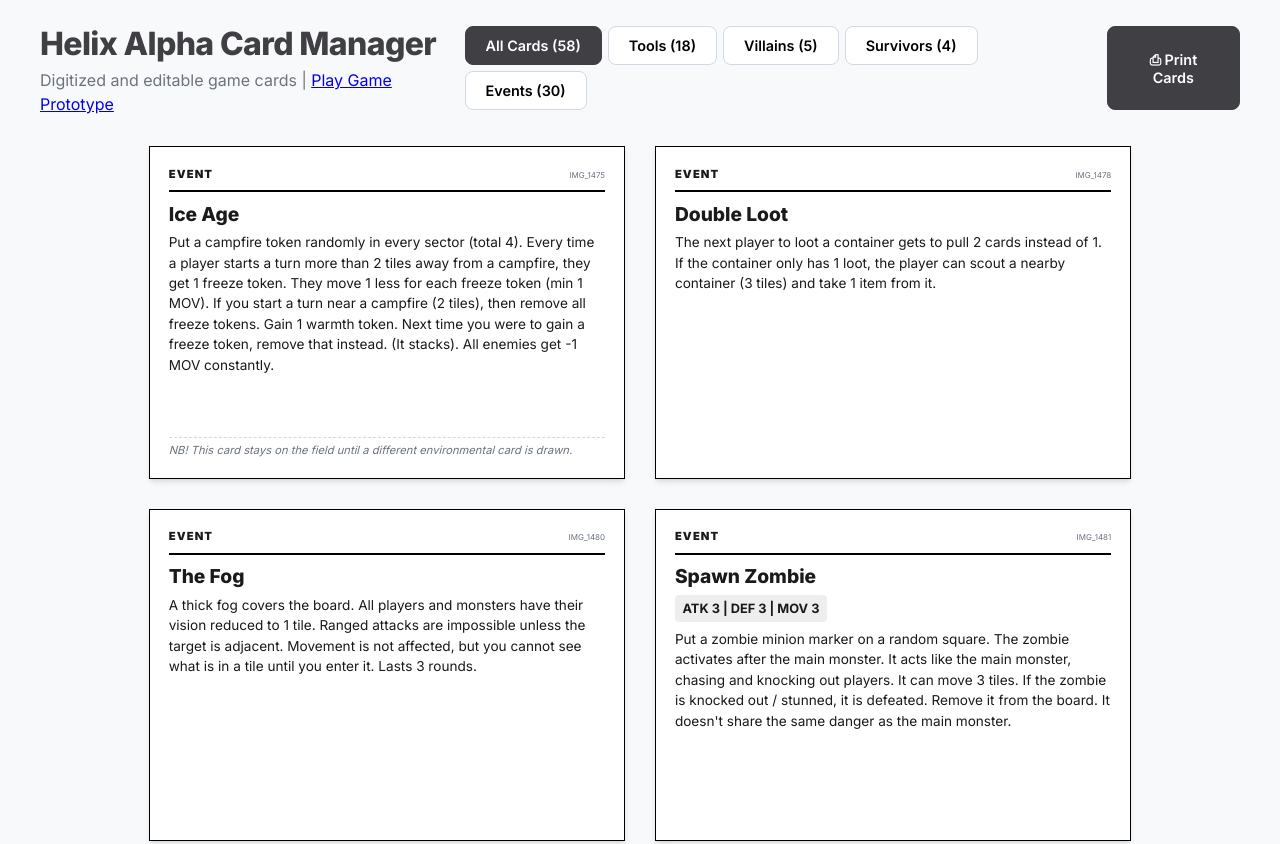
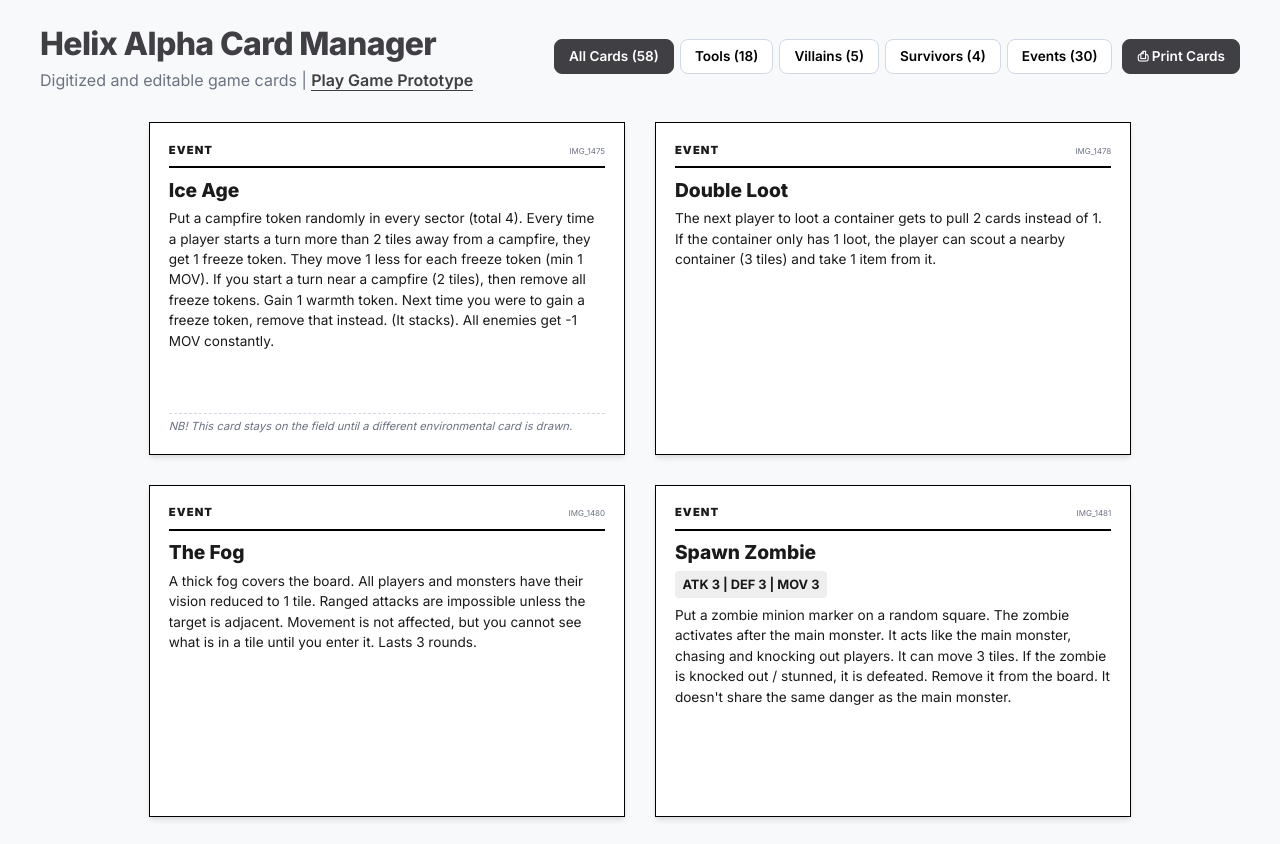
Before and after one commit to IcyFrosty/markusloovtoo, a plain HTML site: page index.html in a window 1280 px wide. Shown: the top 844 px of the page. Drawn offline with Linux system fonts and the light colour scheme.

Commit message:
Fix filter button layout - keep on single row

```diff
--- a/index.css
+++ b/index.css
@@ -44,21 +44,34 @@ body {
     color: var(--secondary-text);
 }
 
+.game-link {
+    color: var(--accent-color);
+    font-weight: 600;
+    text-decoration: none;
+    border-bottom: 1px solid currentColor;
+    transition: opacity 0.2s ease;
+}
+
+.game-link:hover {
+    opacity: 0.7;
+}
+
 .controls {
     display: flex;
     gap: 10px;
 }
 
 button {
-    padding: 10px 20px;
+    padding: 8px 14px;
     border-radius: 8px;
     border: 1px solid var(--border-color);
     background: white;
     font-weight: 600;
     font-family: inherit;
-    font-size: 0.9rem;
+    font-size: 0.85rem;
     cursor: pointer;
     transition: all 0.2s ease;
+    white-space: nowrap;
 }
 
 button:hover {
@@ -89,7 +102,7 @@ button.active:hover {
 .filter-group {
     display: flex;
     gap: 6px;
-    flex-wrap: wrap;
+    flex-wrap: nowrap;
 }
 
 .card-grid {
```
